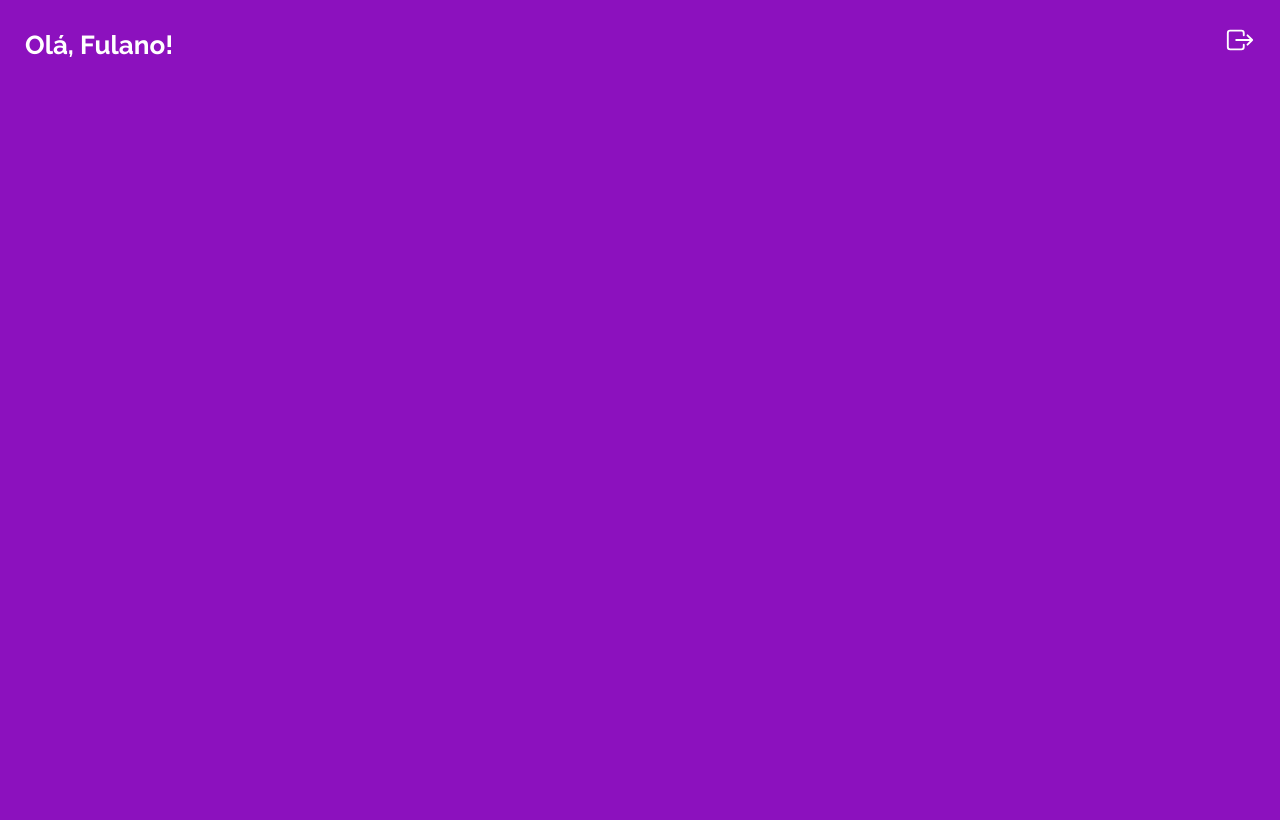
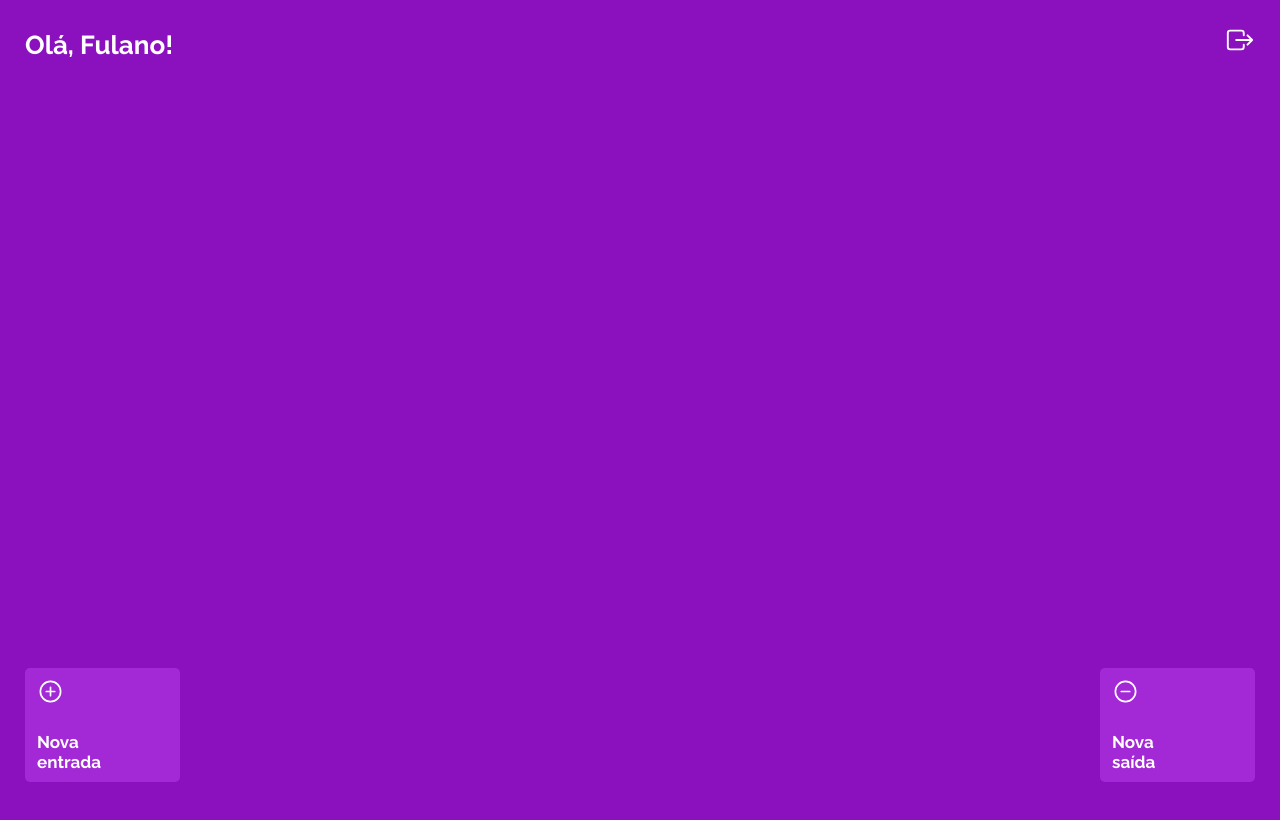
Before and after one commit to shemlouk/MyWallet_front-end, a React (Create React App) app: page /home in a window 1280 px wide. Shown: the top 820 px of the page. Built offline with nearby package versions, Linux system fonts and the light colour scheme; a web font is replaced by a local one.

Commit message:
chore: add Footer component

```diff
--- /dev/null
+++ b/src/layout/Footer/index.js
@@ -0,0 +1,18 @@
+import * as S from "./style";
+
+const Footer = () => {
+  return (
+    <S.Container>
+      <S.Button>
+        <ion-icon name="add-circle-outline"></ion-icon>
+        <p>Nova entrada</p>
+      </S.Button>
+      <S.Button>
+        <ion-icon name="remove-circle-outline"></ion-icon>
+        <p>Nova saída</p>
+      </S.Button>
+    </S.Container>
+  );
+};
+
+export default Footer;
--- /dev/null
+++ b/src/layout/Footer/style.js
@@ -0,0 +1,38 @@
+import styled from "styled-components";
+
+export const Container = styled.footer`
+  position: fixed;
+  bottom: 0px;
+  right: 0px;
+  width: 100%;
+  height: 150px;
+  padding: 0px 25px;
+  display: flex;
+  align-items: center;
+  justify-content: space-between;
+`;
+
+export const Button = styled.button`
+  width: 155px;
+  height: 114px;
+  padding: 10px 12px;
+  border: none;
+  border-radius: 5px;
+  background-color: var(--lightpurple);
+  color: white;
+  display: flex;
+  flex-direction: column;
+  align-items: flex-start;
+  justify-content: space-between;
+  cursor: pointer;
+  ion-icon {
+    width: 27px;
+    height: 27px;
+  }
+  p {
+    max-width: 64px;
+    font-size: 17px;
+    font-weight: 700;
+    text-align: start;
+  }
+`;
--- a/src/layout/Header/style.js
+++ b/src/layout/Header/style.js
@@ -1,9 +1,12 @@
 import styled from "styled-components";
 
 export const Container = styled.header`
+  width: 100%;
   height: 80px;
-  margin: 0px 25px;
-  padding-bottom: 22px;
+  padding: 0px 25px 22px 25px;
+  position: fixed;
+  top: 0px;
+  left: 0px;
   display: flex;
   align-items: flex-end;
   justify-content: space-between;
--- a/src/layout/Main/index.js
+++ b/src/layout/Main/index.js
@@ -1,7 +1,7 @@
 import Container from "./style";
 
-const Main = ({ children }) => {
-  return <Container>{children}</Container>;
+const Main = ({ children, flexStart }) => {
+  return <Container {...{ flexStart }}>{children}</Container>;
 };
 
 export default Main;
--- a/src/layout/Main/style.js
+++ b/src/layout/Main/style.js
@@ -2,11 +2,13 @@ import styled from "styled-components";
 
 const Container = styled.main`
   height: 100vh;
+  padding-top: 80px;
+  padding-bottom: 150px;
   margin: 0px 25px;
   display: flex;
+  flex-direction: column;
   align-items: center;
-  flex-direction: column;
-  justify-content: center;
+  justify-content: ${({ flexStart }) => (flexStart ? "flex-start" : "center")};
 `;
 
 export default Container;
--- a/src/pages/Home/index.js
+++ b/src/pages/Home/index.js
@@ -1,3 +1,4 @@
+import Footer from "../../layout/Footer";
 import Header from "../../layout/Header";
 import Main from "../../layout/Main";
 
@@ -6,6 +7,7 @@ const Home = () => {
     <>
       <Header>Olá, Fulano!</Header>
       <Main></Main>
+      <Footer />
     </>
   );
 };
```
